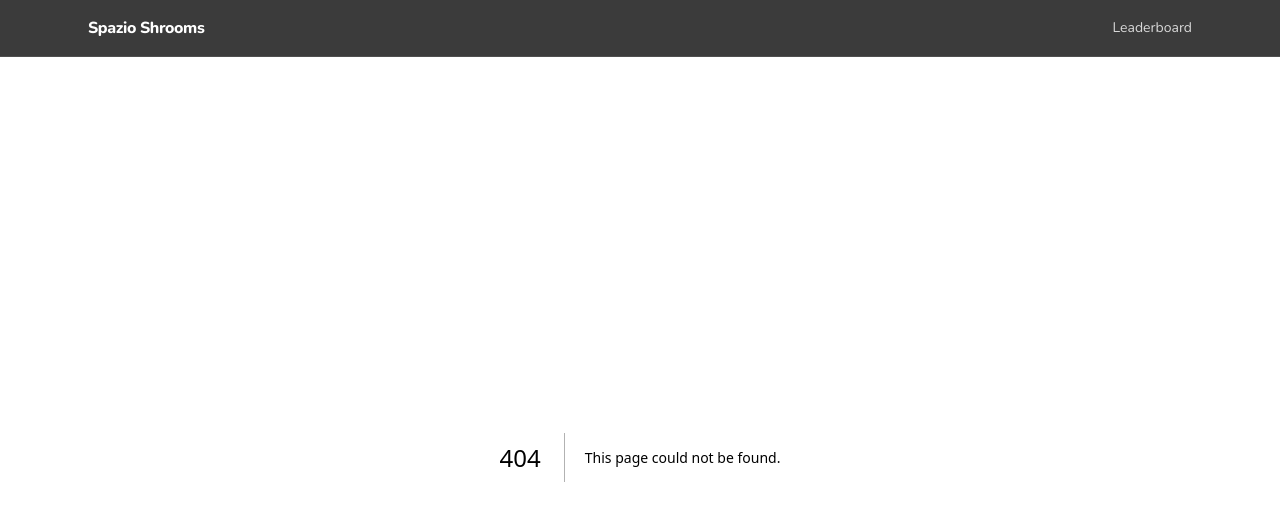
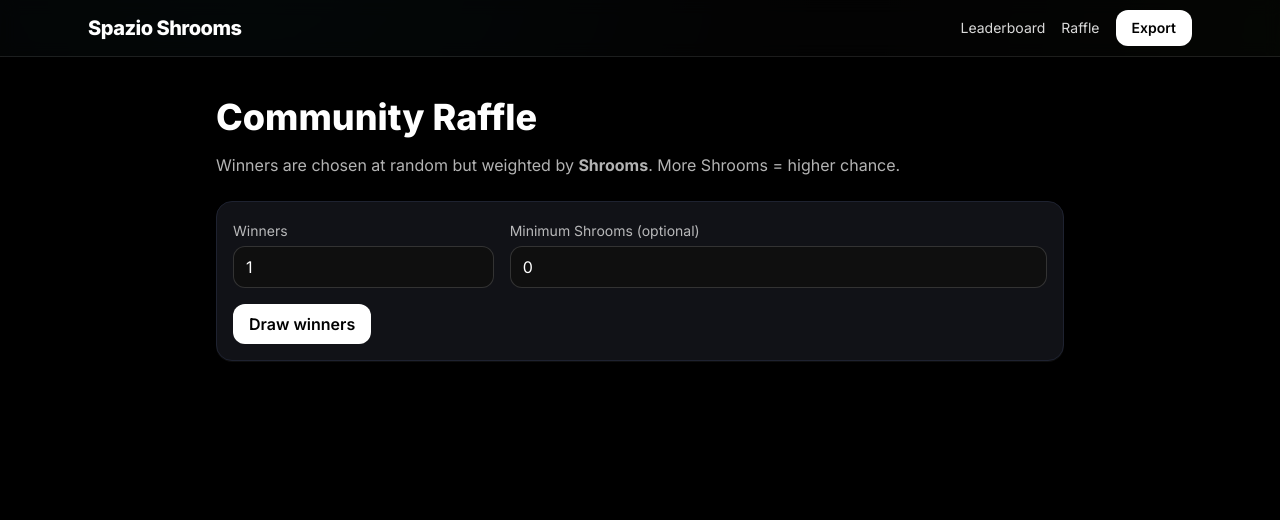
Before and after one commit to NFTL0ve/spazio-site, a Next.js app: page /raffle in a window 1280 px wide. Before the commit this address had no page. Shown: the top 520 px of the page. Built offline with nearby package versions, Linux system fonts and the light colour scheme.

Commit message:
fix(raffle): wrap useSearchParams in Suspense + weighted draw

```diff
--- a/public/leaderboard.json
+++ b/public/leaderboard.json
@@ -1,5 +1,5 @@
 {
-  "updatedAt": "2025-08-18T11:22:42.879Z",
+  "updatedAt": "2025-08-18T12:49:32.837Z",
   "contract": "0x04483d877e95ce182e8595a3f67fdccc7b55a676",
   "rule": {
     "label": "Shrooms",
@@ -14,9 +14,9 @@
     {
       "address": "0x9fa7ea2fd2e7ccdf1ddafa47c52494831a8d3b7d",
       "tokens": 5,
-      "holdingSeconds": 24810,
-      "periods": 1,
-      "points": 10
+      "holdingSeconds": 50860,
+      "periods": 2,
+      "points": 20
     }
   ]
 }
--- a/src/app/layout.tsx
+++ b/src/app/layout.tsx
@@ -2,60 +2,42 @@
 import "./globals.css";
 import type { Metadata } from "next";
 import Link from "next/link";
-import { Nunito } from "next/font/google";
+import { Inter } from "next/font/google";
 
-const nunito = Nunito({ subsets: ["latin"] });
+const inter = Inter({ subsets: ["latin"] });
 
 export const metadata: Metadata = {
   title: "Spazio Shrooms",
   description:
-    "Hold a Spazio Brother NFT to earn Shrooms over time. Selling resets Shrooms; only current holders accrue.",
+    "Hold a Spazio Brother NFT to earn Shrooms. Selling resets; only current holders accrue.",
   icons: { icon: "/favicon.ico" },
-  openGraph: {
-    title: "Spazio Shrooms",
-    description:
-      "Hold a Spazio Brother NFT to earn Shrooms. Selling resets; only current holders accrue.",
-    url: "https://spazio-site.vercel.app",
-    type: "website",
-  },
-  twitter: {
-    card: "summary_large_image",
-    title: "Spazio Shrooms",
-    description:
-      "Hold a Spazio Brother NFT to earn Shrooms. Selling resets; only current holders accrue.",
-  },
 };
 
-export default function RootLayout({
-  children,
-}: {
-  children: React.ReactNode;
-}) {
+export default function RootLayout({ children }: { children: React.ReactNode }) {
   return (
     <html lang="en">
-      <body
-        className={`${nunito.className} bg-[#0b0b0b] text-white antialiased`}
-      >
-        {/* header */}
-        <header className="sticky top-0 z-10 border-b border-white/10 bg-[#0b0b0b]/80 backdrop-blur">
+      <body className={`${inter.className} bg-black text-white`}>
+        <header className="sticky top-0 z-20 border-b border-white/10 bg-black/70 backdrop-blur">
           <div className="mx-auto flex h-14 max-w-6xl items-center justify-between px-6">
-            <Link
-              href="/"
-              className="font-extrabold tracking-tight text-white hover:opacity-90"
-            >
+            <Link href="/" className="text-xl font-extrabold tracking-tight">
               Spazio Shrooms
             </Link>
             <nav className="flex items-center gap-4 text-sm">
+              <Link href="/leaderboard" className="text-white/85 hover:text-white hover:underline">
+                Leaderboard
+              </Link>
+              <Link href="/raffle" className="text-white/85 hover:text-white hover:underline">
+                Raffle
+              </Link>
               <Link
                 href="/leaderboard"
-                className="text-white/80 hover:text-white"
+                className="rounded-xl bg-white px-4 py-2 font-semibold text-black hover:bg-white/90"
               >
-                Leaderboard
+                Export
               </Link>
             </nav>
           </div>
         </header>
-
         {children}
       </body>
     </html>
--- /dev/null
+++ b/src/app/raffle/page.tsx
@@ -0,0 +1,167 @@
+'use client';
+
+import { Suspense, useEffect, useMemo, useState } from 'react';
+import { useSearchParams } from 'next/navigation';
+import { Card } from '@/components/ui/card';
+
+type Entry = {
+  address: string;
+  tokens: number;
+  holdingSeconds: number;
+  periods: number;
+  points: number; // Shrooms
+};
+
+export default function RafflePage() {
+  // Next requires a Suspense boundary around components using useSearchParams
+  return (
+    <Suspense fallback={<div className="min-h-screen bg-black text-white p-6">Loading…</div>}>
+      <RaffleInner />
+    </Suspense>
+  );
+}
+
+function RaffleInner() {
+  const sp = useSearchParams();
+
+  const initialWinners = Math.max(1, Math.min(50, Number(sp.get('winners') || '1') | 0));
+  const initialMin = Math.max(0, Number(sp.get('min') || '0') | 0);
+
+  const [data, setData] = useState<Entry[]>([]);
+  const [winners, setWinners] = useState(initialWinners);
+  const [min, setMin] = useState(initialMin);
+  const [draw, setDraw] = useState<Entry[] | null>(null);
+  const [loading, setLoading] = useState(true);
+  const [err, setErr] = useState<string | null>(null);
+
+  useEffect(() => {
+    fetch('/leaderboard.json')
+      .then((r) => r.json())
+      .then((j) => {
+        setData(j.leaderboard as Entry[]);
+        setLoading(false);
+      })
+      .catch((e) => {
+        setErr(String(e));
+        setLoading(false);
+      });
+  }, []);
+
+  const pool = useMemo(() => data.filter((e) => e.points >= min), [data, min]);
+
+  function secureRandom01() {
+    if (typeof window !== 'undefined' && window.crypto?.getRandomValues) {
+      const buf = new Uint32Array(1);
+      window.crypto.getRandomValues(buf);
+      return (buf[0] >>> 0) / 2 ** 32;
+    }
+    return Math.random();
+  }
+
+  // Weighted without replacement: each point is a "ticket"
+  function pickWeightedMany(list: Entry[], k: number): Entry[] {
+    const arr = list.slice();
+    const result: Entry[] = [];
+    let total = arr.reduce((s, e) => s + e.points, 0);
+
+    for (let i = 0; i < k && arr.length && total > 0; i++) {
+      const r = secureRandom01() * total;
+      let acc = 0;
+      let idx = -1;
+      for (let j = 0; j < arr.length; j++) {
+        acc += arr[j].points;
+        if (r < acc) {
+          idx = j;
+          break;
+        }
+      }
+      if (idx < 0) idx = arr.length - 1;
+
+      result.push(arr[idx]);
+      total -= arr[idx].points;
+      arr.splice(idx, 1);
+    }
+    return result;
+  }
+
+  function runRaffle() {
+    setDraw(pickWeightedMany(pool, winners));
+  }
+
+  return (
+    <main className="min-h-screen bg-black text-white">
+      <div className="mx-auto max-w-4xl px-6 py-10">
+        <h1 className="text-4xl font-extrabold mb-4">Community Raffle</h1>
+        <p className="text-white/70 mb-6">
+          Winners are chosen at random but weighted by <b>Shrooms</b>. More Shrooms = higher chance.
+        </p>
+
+        <Card className="p-4 mb-6">
+          <div className="grid gap-4 sm:grid-cols-3">
+            <label className="block">
+              <span className="text-sm text-white/70">Winners</span>
+              <input
+                type="number"
+                min={1}
+                max={50}
+                value={winners}
+                onChange={(e) =>
+                  setWinners(Math.max(1, Math.min(50, Number(e.target.value) || 1)))
+                }
+                className="mt-1 w-full rounded-xl border border-white/15 bg-[#0f0f0f] px-3 py-2 outline-none"
+              />
+            </label>
+            <label className="block sm:col-span-2">
+              <span className="text-sm text-white/70">Minimum Shrooms (optional)</span>
+              <input
+                type="number"
+                min={0}
+                value={min}
+                onChange={(e) => setMin(Math.max(0, Number(e.target.value) || 0))}
+                className="mt-1 w-full rounded-xl border border-white/15 bg-[#0f0f0f] px-3 py-2 outline-none"
+              />
+            </label>
+          </div>
+          <button
+            onClick={runRaffle}
+            className="mt-4 rounded-xl bg-white text-black px-4 py-2 font-semibold hover:bg-white/90"
+          >
+            Draw winners
+          </button>
+        </Card>
+
+        {loading && <p>Loading leaderboard…</p>}
+        {err && <p className="text-red-400">Error: {err}</p>}
+
+        {draw && (
+          <Card className="p-4">
+            <h2 className="text-xl font-semibold mb-3">Winners</h2>
+            <ol className="grid gap-2">
+              {draw.map((w, i) => (
+                <li key={w.address} className="flex items-center justify-between">
+                  <div className="font-mono">{w.address.slice(0, 8)}…{w.address.slice(-6)}</div>
+                  <div className="text-white/70">{w.points.toLocaleString()} Shrooms</div>
+                </li>
+              ))}
+            </ol>
+            <button
+              onClick={() => {
+                const out = draw.map((w, i) => `${i + 1},${w.address},${w.points}`).join('\n');
+                const blob = new Blob([`rank,address,shrooms\n${out}`], { type: 'text/csv' });
+                const url = URL.createObjectURL(blob);
+                const a = document.createElement('a');
+                a.href = url;
+                a.download = 'raffle_winners.csv';
+                a.click();
+                URL.revokeObjectURL(url);
+              }}
+              className="mt-4 rounded-xl border border-white/20 px-4 py-2 hover:bg-white/10"
+            >
+              Export CSV
+            </button>
+          </Card>
+        )}
+      </div>
+    </main>
+  );
+}
```
